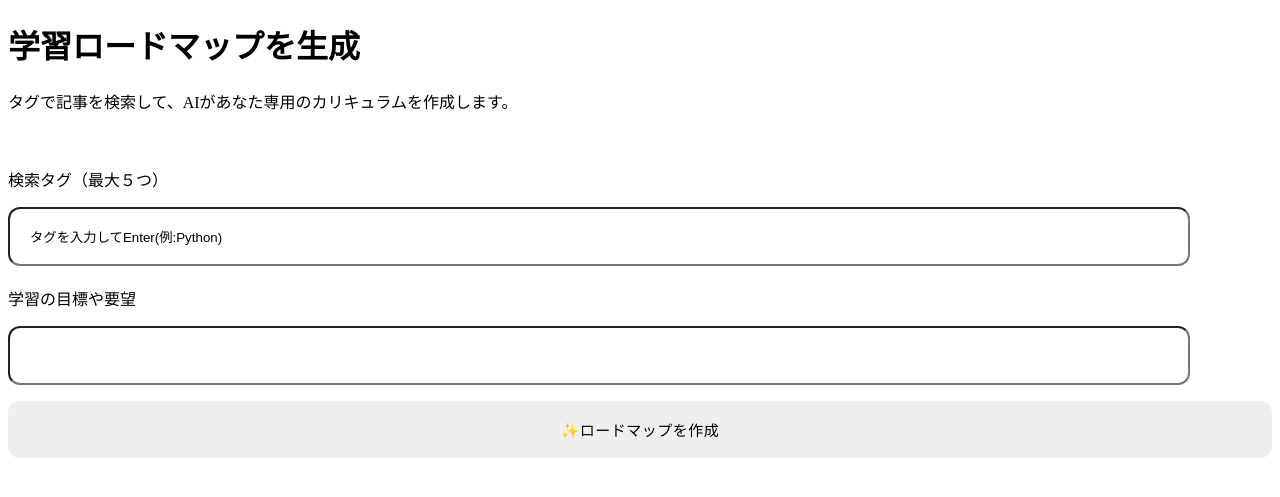
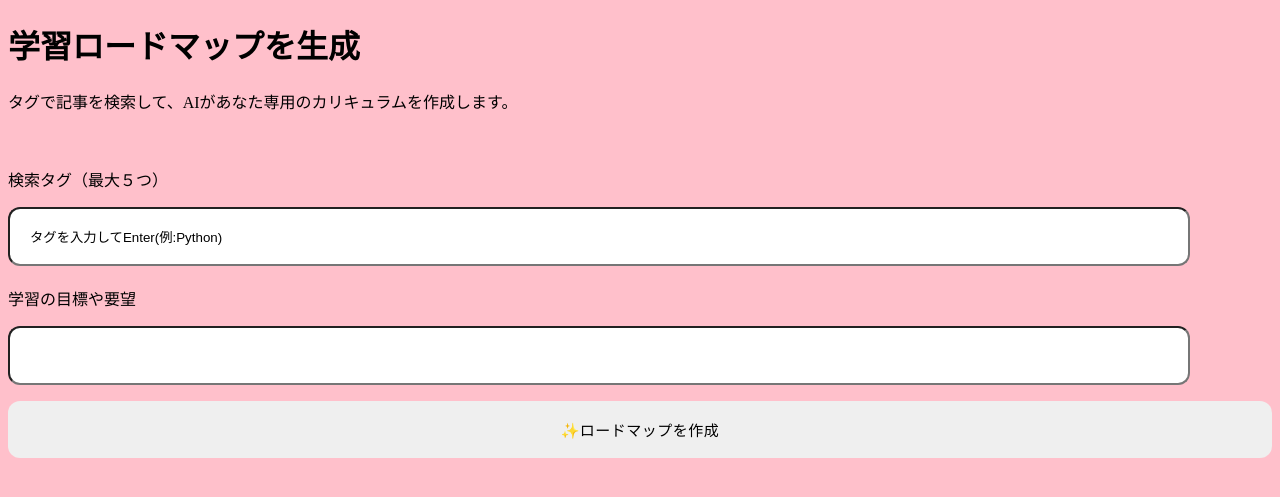
Before and after one commit to dai-par/Generate-textbook-by-QiitaAPI-ClaudeAPI, a Flask app: page / in a window 1280 px wide. Shown: the top 497 px of the page. Run offline with Flask 3, Linux system fonts and the light colour scheme.

Commit message:
background changed in css

```diff
--- a/main_app/static/style.css
+++ b/main_app/static/style.css
@@ -1,3 +1,7 @@
+body {
+    background: #ffc0cb;
+}
+
 .section1 {
     margin-top: 20px;
 }
```
